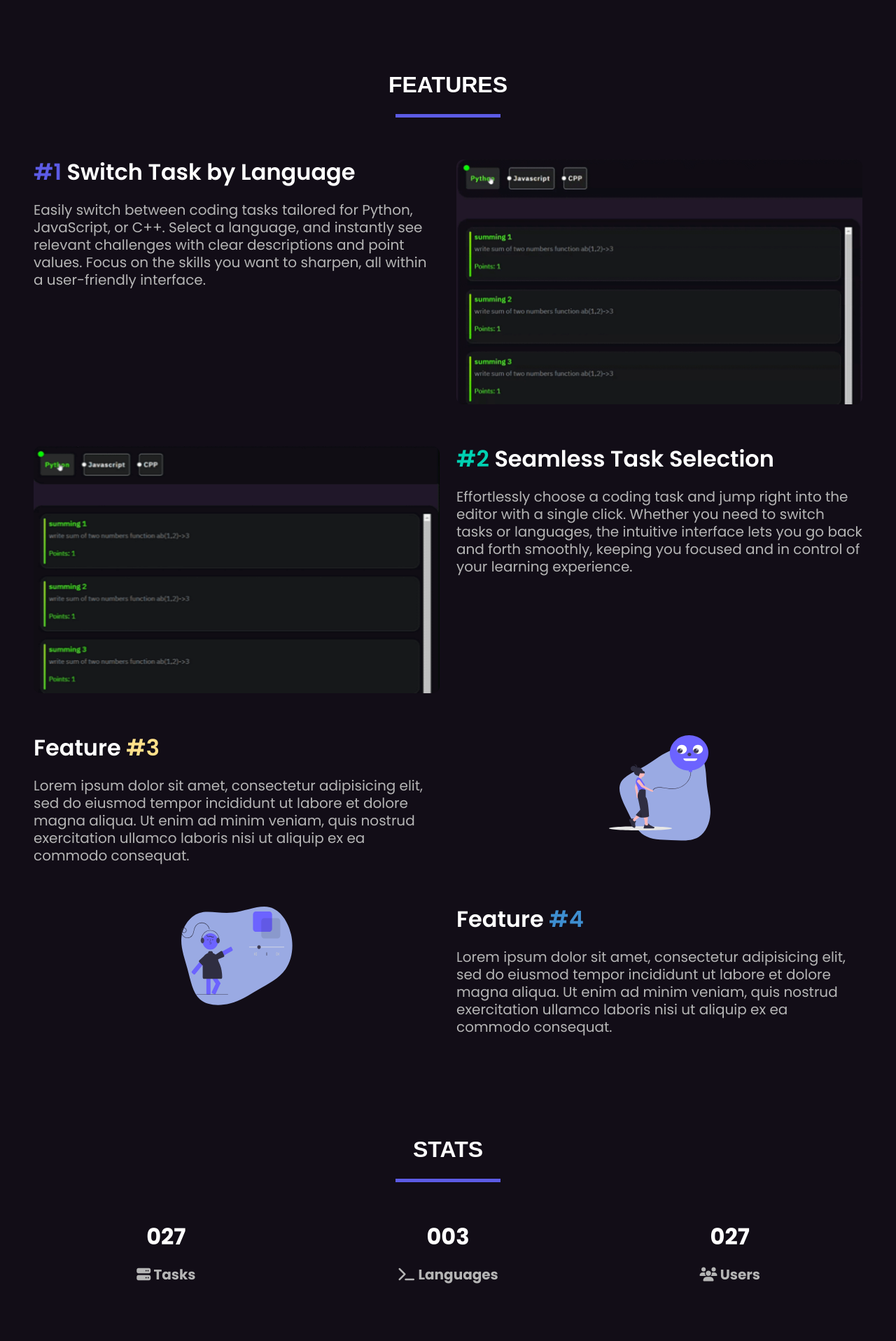
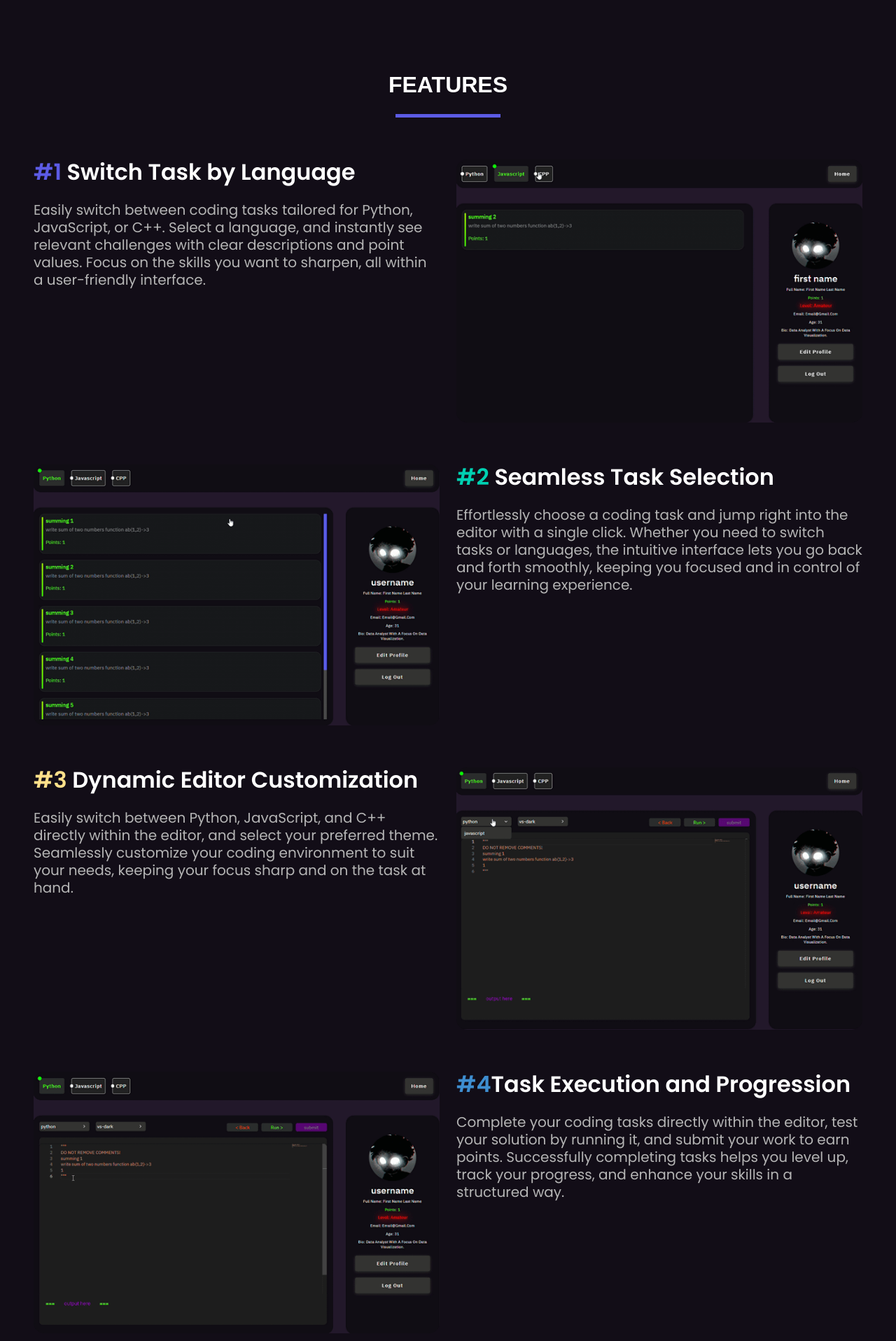
Before and after one commit to AmiranRogava/Fullstack_CRUD_App, a Flask app: page / in a window 1280 px wide; the page is wider, and only the part inside the window is pictured. Shown: the part 899-2816 px from the top of that part at 70% size. Run offline with Flask 2, Linux system fonts and the light colour scheme; some libraries are stand-ins or nearby versions.

Commit message:
home design

```diff
--- a/databases/users.json
+++ b/databases/users.json
@@ -68,9 +68,10 @@
         "email": "email@gmail.com",
         "img": "https://wallpapers-clan.com/wp-content/uploads/2023/05/cool-pfp-02.jpg",
         "password": "password",
-        "points": 1,
+        "points": 2,
         "finished_tasks": [
-            "summing 6 "
+            "summing 6 ",
+            "summing 1"
         ],
         "age": "31",
         "bio": "Data analyst with a focus on data visualization."
--- a/static/comp_styles/leaderboard.css
+++ b/static/comp_styles/leaderboard.css
@@ -1,5 +1,7 @@
 main {
   width: fit-content;
+  max-width: 1200px;
+
   height: fit-content;
   background-color: #270046;
   /* -webkit-box-shadow: 0px 5px 15px 8px #e4e7fb; */
@@ -107,7 +109,7 @@ td {
 }
 
 .ribbon {
-  width: calc(100% + 2rem); /* Expand width by 2rem on both sides */
+  width: calc(100% + 2rem) !important; /* Expand width by 2rem on both sides */
   height:85px; /* Expand height by 2rem (5rem + 2rem) */
   background-color: #530693;
   position: absolute;
--- a/static/css/home.css
+++ b/static/css/home.css
@@ -10,7 +10,11 @@ html {
 }
 body{
   background-color: #120d17;
+}
 
+section > div{
+  max-width: 1200px;
+  margin: 0 auto;
 }
 .blurple {
   color: #5c5be5;
@@ -145,7 +149,7 @@ nav.nav-w {
 
 .nav-w {
   background-color: #120d17 !important;
-  box-shadow: 100px 2px 10px rgba(0, 0, 0, 0.1) !important;
+  /* box-shadow: 100px 2px 10px rgba(0, 0, 0, 0.1) !important; */
 }
 
 .mb-12 {
@@ -175,7 +179,7 @@ nav.nav-w {
 .has-image-centered {
   margin-left: auto;
   margin-right: auto;
-  border-radius: 10px;
+  border-radius: 15px;
 }
 
 .line {
--- a/static/css/profile.css
+++ b/static/css/profile.css
@@ -29,7 +29,7 @@ header {
 .container {
     display: flex;
     height: fit-content;
-    gap: 50px;
+    gap: 40px;
     margin: 0 auto;
 
     width: 1300px;
--- a/static/js/profile.js
+++ b/static/js/profile.js
@@ -74,7 +74,7 @@ function auth() {
         const userLevel = getUserLevel(user.points);
         profile.innerHTML = `
                 <img src="${user.img}" alt="Profile Picture">
-                <h2>${user.first_name}</h2>
+                <h2>${user.username}</h2>
                 <div>
                   <p>Full Name: ${user.first_name} ${user.last_name}</p>
                   <p class="allPoints">Points: ${user.points || "0"}</p>
--- a/tempcode.py
+++ b/tempcode.py
@@ -1,11 +1,11 @@
 """
 DO NOT REMOVE COMMENTS!
-summing 4
+summing 1
 write sum of two numbers function ab(1,2)->3
 1
 """
-
-def ab(a,b):return a+b
+def ab(a, b):
+    return a+b
 print(ab(3,1))
 
 print(ab(3,4))
--- a/templates/home.html
+++ b/templates/home.html
@@ -183,18 +183,15 @@
     <div class="single-feature">
         <div class="columns mt-6">
             <div class="column mr-6">
-                <h3 class="title">
-                    Feature <span class="has-text-warning">#3</span>
+                <h3 class="title"><span class="has-text-warning">#3</span>
+                    Dynamic Editor Customization
                 </h3>
                 <p class="subtitle mt-3">
-                    Lorem ipsum dolor sit amet, consectetur adipisicing elit, sed do
-                    eiusmod tempor incididunt ut labore et dolore magna aliqua. Ut
-                    enim ad minim veniam, quis nostrud exercitation ullamco laboris
-                    nisi ut aliquip ex ea commodo consequat.
+                    Easily switch between Python, JavaScript, and C++ directly within the editor, and select your preferred theme. Seamlessly customize your coding environment to suit your needs, keeping your focus sharp and on the task at hand.
                 </p>
             </div>
             <div class="column" data-aos="fade-left">
-                <img class="image has-image-centered" src="{{ url_for('static', filename='src/features3.svg') }}"
+                <img class="image has-image-centered" src="{{ url_for('static', filename='src/features3.gif') }}"
                     alt="feature1 img"  />
             </div>
         </div>
@@ -205,16 +202,13 @@
     <div class="single-feature">
         <div class="columns mt-6">
             <div class="column" data-aos="fade-right">
-                <img class="image has-image-centered" src="{{ url_for('static', filename='src/features4.svg') }}"
+                <img class="image has-image-centered" src="{{ url_for('static', filename='src/features4.gif') }}"
                     alt="feature1 img"  />
             </div>
             <div class="column">
-                <h3 class="title">Feature <span class="has-text-info">#4</span></h3>
+                <h3 class="title"><span class="has-text-info">#4</span>Task Execution and Progression</h3>
                 <p class="subtitle mt-3">
-                    Lorem ipsum dolor sit amet, consectetur adipisicing elit, sed do
-                    eiusmod tempor incididunt ut labore et dolore magna aliqua. Ut
-                    enim ad minim veniam, quis nostrud exercitation ullamco laboris
-                    nisi ut aliquip ex ea commodo consequat.
+                    Complete your coding tasks directly within the editor, test your solution by running it, and submit your work to earn points. Successfully completing tasks helps you level up, track your progress, and enhance your skills in a structured way.
                 </p>
             </div>
         </div>
@@ -230,7 +224,7 @@
         <div class="line line-center blurple"></div>
     </div>
 
-    <div class="columns mt-6">
+    <div class="columns mt-6" style="margin:auto">
         <div class="column has-text-centered">
             <p class="title has-text-weight-bold lined">027</p>
             <span class="subtitle has-text-weight-bold blurple"><i class="fa-solid fa-server"></i> Tasks</span>
@@ -291,7 +285,7 @@
 <!-- Stats Section End -->
 <!-- Invite Section Start -->
 <section class="section mt-6">
-    <div class="columns">
+    <div class="columns" style="margin:auto">
         <div class="column has-text-left">
             <p class="title has-text-weight-bold">
                 Ready to try our website?
```
Also changed, not shown: static/src/features1.gif, static/src/features1.svg (deleted), static/src/features2.gif, static/src/features2.svg (deleted), static/src/features3.gif (added), static/src/features3.svg (deleted), static/src/features4.gif (added), static/src/features4.svg (deleted), static/src/relaunch_day.svg (deleted).
